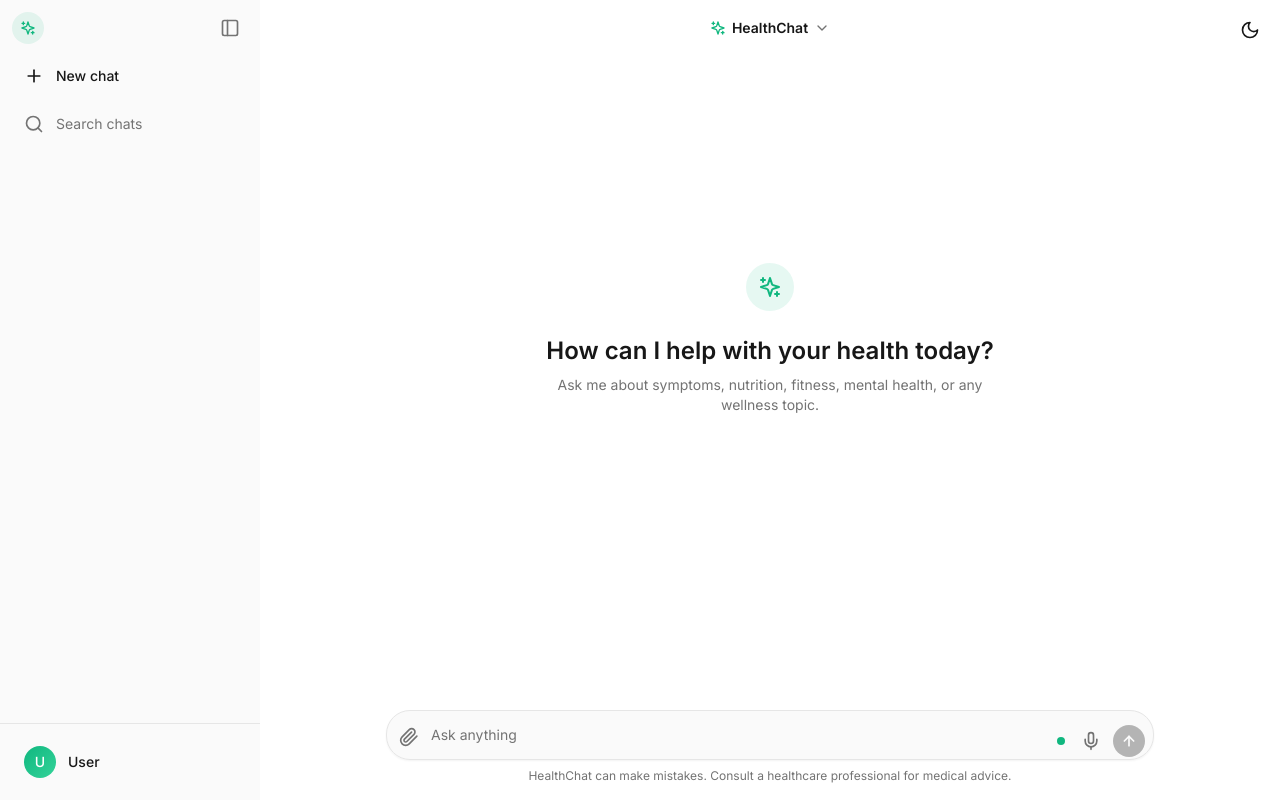
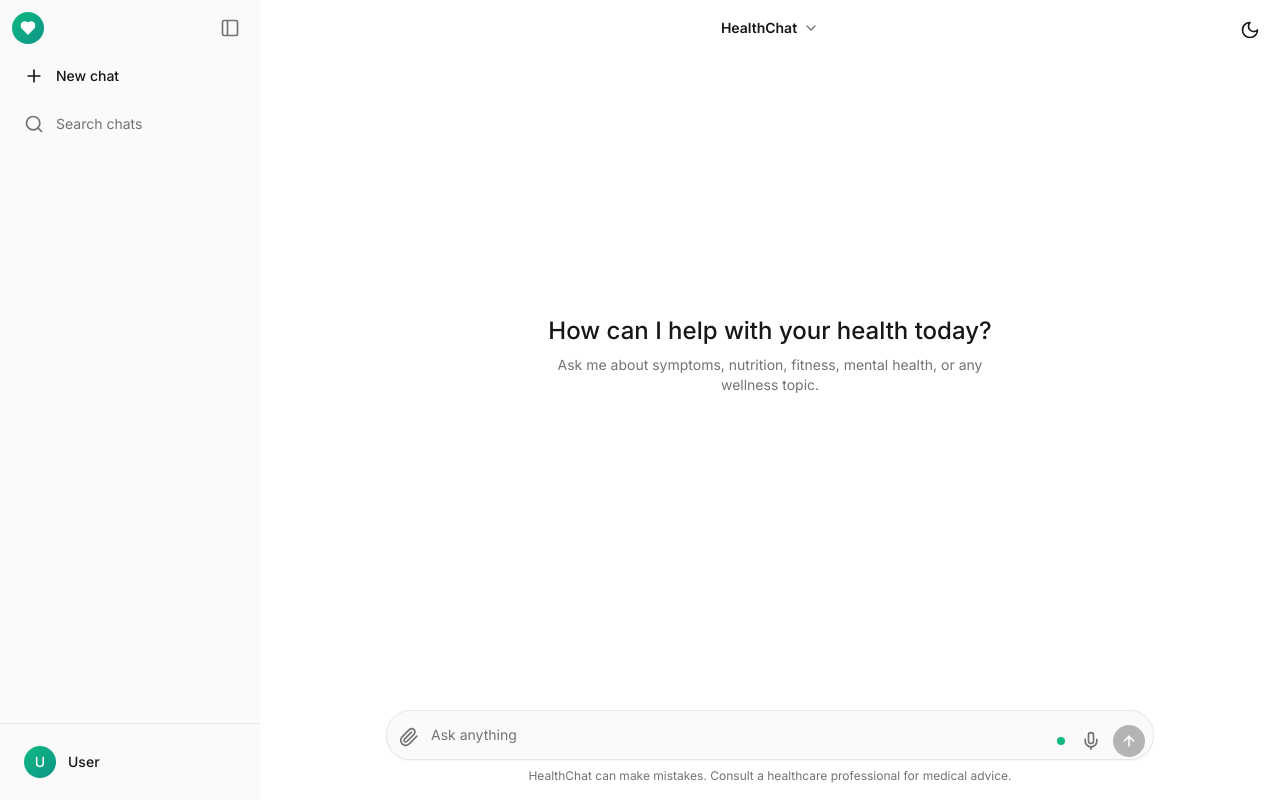
Before and after one commit to danteocualesjr/chatgpt-clone, a Next.js app: page / in a window 1280 px wide. Built offline with nearby package versions, Linux system fonts and the light colour scheme.

Commit message:
intergrating openai's llm

```diff
--- a/components/Chat/ChatArea.tsx
+++ b/components/Chat/ChatArea.tsx
@@ -4,7 +4,7 @@ import { useChatContext } from '@/context/ChatContext'
 import { MessageList } from './MessageList'
 import { InputArea } from './InputArea'
 import { WelcomeScreen } from './WelcomeScreen'
-import { ChevronDown, Sparkles } from 'lucide-react'
+import { ChevronDown } from 'lucide-react'
 
 export function ChatArea() {
   const { currentChat, isLoading, error, sendMessage, stopGeneration } = useChatContext()
@@ -16,7 +16,6 @@ export function ChatArea() {
       {/* Header - Model selector style */}
       <header className="absolute top-0 left-0 right-0 z-10 flex items-center justify-center py-3">
         <button className="flex items-center gap-1.5 px-3 py-1.5 rounded-xl hover:bg-black/5 dark:hover:bg-white/5 transition-colors">
-          <Sparkles className="w-4 h-4 text-primary" />
           <span className="text-sm font-semibold text-foreground">HealthChat</span>
           <ChevronDown className="w-4 h-4 text-muted-foreground" />
         </button>
--- a/components/Chat/MessageBubble.tsx
+++ b/components/Chat/MessageBubble.tsx
@@ -1,7 +1,7 @@
 'use client'
 
 import { Message } from '@/lib/types'
-import { Copy, Check, RotateCcw, ThumbsUp, ThumbsDown, Sparkles } from 'lucide-react'
+import { Copy, Check, RotateCcw, ThumbsUp, ThumbsDown, Heart } from 'lucide-react'
 import { useState } from 'react'
 import ReactMarkdown from 'react-markdown'
 
@@ -25,13 +25,16 @@ export function MessageBubble({ message, isLoading }: MessageBubbleProps) {
     return (
       <div className="py-6">
         <div className="flex gap-4">
-          <div className="flex-shrink-0 w-8 h-8 rounded-full bg-primary/10 flex items-center justify-center">
-            <Sparkles className="w-4 h-4 text-primary" />
+          <div className="flex-shrink-0 w-7 h-7 rounded-full bg-gradient-to-br from-emerald-500 to-teal-600 flex items-center justify-center">
+            <Heart className="w-3.5 h-3.5 text-white" fill="white" />
           </div>
-          <div className="flex-1 pt-1">
+          <div className="flex-1 pt-0.5">
             <div className="flex items-center gap-2">
-              <div className="w-2 h-2 bg-primary rounded-full animate-pulse" />
-              <span className="text-sm text-muted-foreground">Thinking...</span>
+              <div className="flex gap-1">
+                <div className="w-2 h-2 bg-foreground/30 rounded-full animate-bounce" style={{ animationDelay: '0ms' }} />
+                <div className="w-2 h-2 bg-foreground/30 rounded-full animate-bounce" style={{ animationDelay: '150ms' }} />
+                <div className="w-2 h-2 bg-foreground/30 rounded-full animate-bounce" style={{ animationDelay: '300ms' }} />
+              </div>
             </div>
           </div>
         </div>
@@ -44,16 +47,16 @@ export function MessageBubble({ message, isLoading }: MessageBubbleProps) {
       <div className="flex gap-4">
         {/* Avatar */}
         {!isUser && (
-          <div className="flex-shrink-0 w-8 h-8 rounded-full bg-primary/10 flex items-center justify-center">
-            <Sparkles className="w-4 h-4 text-primary" />
+          <div className="flex-shrink-0 w-7 h-7 rounded-full bg-gradient-to-br from-emerald-500 to-teal-600 flex items-center justify-center">
+            <Heart className="w-3.5 h-3.5 text-white" fill="white" />
           </div>
         )}
 
         {/* Content */}
-        <div className={`flex-1 ${isUser ? 'ml-12' : ''}`}>
+        <div className={`flex-1 ${isUser ? 'ml-11' : ''}`}>
           {isUser ? (
             <div className="flex justify-end">
-              <div className="bg-muted/70 rounded-3xl px-5 py-3 max-w-[85%]">
+              <div className="bg-muted rounded-3xl px-5 py-3 max-w-[85%]">
                 <p className="text-foreground whitespace-pre-wrap">{message.content}</p>
               </div>
             </div>
--- a/components/Chat/WelcomeScreen.tsx
+++ b/components/Chat/WelcomeScreen.tsx
@@ -1,6 +1,4 @@
 'use client'
-
-import { Sparkles } from 'lucide-react'
 
 interface WelcomeScreenProps {
   onSendMessage: (message: string) => void
@@ -10,11 +8,8 @@ interface WelcomeScreenProps {
 export function WelcomeScreen({ onSendMessage, disabled }: WelcomeScreenProps) {
   return (
     <div className="h-full flex flex-col items-center justify-center px-4">
-      <div className="text-center mb-8">
-        <div className="inline-flex items-center justify-center w-12 h-12 rounded-full bg-primary/10 mb-6">
-          <Sparkles className="w-6 h-6 text-primary" />
-        </div>
-        <h1 className="text-2xl font-semibold text-foreground mb-2">
+      <div className="text-center">
+        <h1 className="text-2xl font-medium text-foreground mb-2">
           How can I help with your health today?
         </h1>
         <p className="text-muted-foreground text-sm max-w-md mx-auto">
--- a/components/Sidebar/Sidebar.tsx
+++ b/components/Sidebar/Sidebar.tsx
@@ -1,7 +1,7 @@
 'use client'
 
 import { useChatContext } from '@/context/ChatContext'
-import { Plus, Search, History, Settings, PanelLeft, Sparkles } from 'lucide-react'
+import { Plus, Search, PanelLeft, Heart } from 'lucide-react'
 import { ChatHistory } from './ChatHistory'
 import { useState } from 'react'
 import { cn } from '@/lib/utils'
@@ -30,8 +30,8 @@ export function Sidebar() {
         {/* Header with logo */}
         <div className="flex items-center justify-between p-3 h-14">
           <div className="flex items-center gap-2">
-            <div className="w-8 h-8 rounded-full bg-primary/10 flex items-center justify-center">
-              <Sparkles className="w-4 h-4 text-primary" />
+            <div className="w-8 h-8 rounded-full bg-gradient-to-br from-emerald-500 to-teal-600 flex items-center justify-center">
+              <Heart className="w-4 h-4 text-white" fill="white" />
             </div>
           </div>
           <button
@@ -78,7 +78,7 @@ export function Sidebar() {
         {/* Footer */}
         <div className="p-3 border-t border-border">
           <button className="w-full flex items-center gap-3 px-3 py-2.5 rounded-xl hover:bg-black/5 dark:hover:bg-white/5 transition-colors">
-            <div className="w-8 h-8 rounded-full bg-gradient-to-br from-primary to-emerald-400 flex items-center justify-center">
+            <div className="w-8 h-8 rounded-full bg-gradient-to-br from-emerald-500 to-teal-600 flex items-center justify-center">
               <span className="text-white text-sm font-medium">U</span>
             </div>
             <span className="text-sm font-medium text-foreground">User</span>
```
Also changed, not shown: 1 other file (tests, documents, lock files or other folders).
